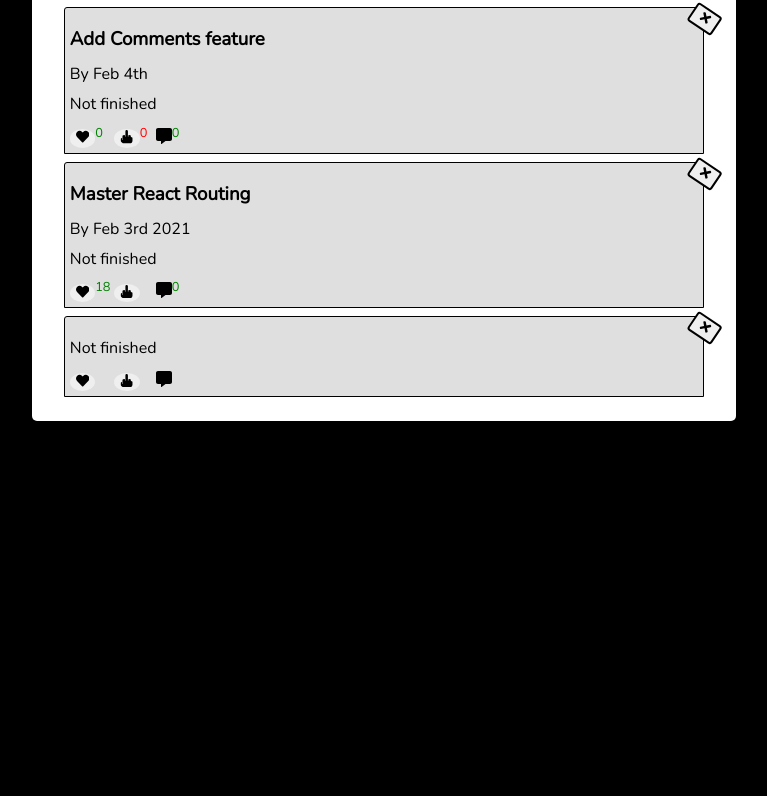
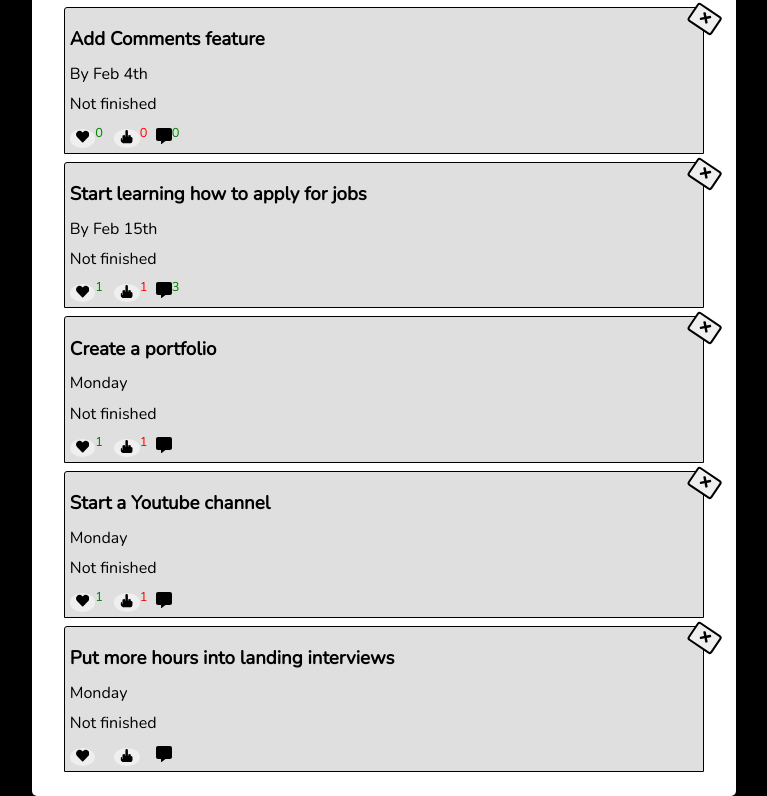
Before and after one commit to kamwaro/react_project-tracker, a React (Create React App) app: page / in a window 1280 px wide. Shown: the part 1517-2313 px from the top of the page, without its empty margins (256-1023 px from the left). Before the commit the page ends 1938 px from the top, so only its background shows below. Built offline with nearby package versions, Linux system fonts and the light colour scheme; data requests are answered from the project's data file.

Commit message:
configure ProjectSchema

```diff
--- a/db.json
+++ b/db.json
@@ -6,11 +6,11 @@
       "deadline": "By Feb 28th 2020",
       "done": false,
       "loveCounts": 9,
-      "hateCounts": 5,
+      "hateCounts": 8,
       "messages": [
         "THis is what debugging is!"
       ],
-      "messageCounts": 15
+      "messageCounts": 21
     },
     {
       "id": 4,
@@ -30,7 +30,7 @@
       "loveCounts": 16,
       "hateCounts": 0,
       "messages": [],
-      "messageCounts": 0
+      "messageCounts": 1
     },
     {
       "name": "Learn how to use a tooltip",
@@ -83,120 +83,39 @@
       "messageCounts": 0
     },
     {
-      "name": "Master React Routing",
-      "deadline": "By Feb 3rd 2021",
+      "name": "Start learning how to apply for jobs",
+      "deadline": "By Feb 15th",
       "done": false,
+      "messages": [],
       "id": 11,
-      "loveCounts": 18,
-      "messages": [],
-      "messageCounts": 0
+      "loveCounts": 1,
+      "hateCounts": 1,
+      "messageCounts": 3
     },
     {
-      "0": {
-        "id": 3,
-        "name": "Build a portfolio",
-        "deadline": "By Feb 28th 2020",
+      "name": "Create a portfolio",
+      "deadline": "Monday",
       "done": false,
-        "loveCounts": 9,
-        "hateCounts": 5,
-        "messages": [
-          "THis is what debugging is!"
-        ],
-        "messageCounts": 15
+      "id": 12,
+      "loveCounts": 1,
+      "hateCounts": 1,
+      "messageCounts": null
     },
-      "1": {
-        "id": 4,
-        "name": "Get a job",
-        "deadline": "By March 30th 2020",
+    {
+      "name": "Start a Youtube channel",
+      "deadline": "Monday",
       "done": false,
+      "id": 13,
       "loveCounts": 1,
-        "hateCounts": 0,
-        "messages": [],
-        "messageCounts": 0
+      "hateCounts": 1,
+      "messageCounts": null
     },
-      "2": {
-        "name": "Practice Async Await",
-        "deadline": "By Feb 5th 2020",
-        "done": true,
-        "id": 5,
-        "loveCounts": 16,
-        "hateCounts": 0,
-        "messages": [],
-        "messageCounts": 0
-      },
-      "3": {
-        "name": "Learn how to use a tooltip",
-        "deadline": "In 30 minutes",
+    {
+      "name": "Put more hours into landing interviews",
+      "deadline": "Monday",
       "done": false,
-        "id": 6,
-        "loveCounts": 0,
-        "hateCounts": 3,
-        "messages": [],
-        "messageCounts": 0
-      },
-      "4": {
-        "name": "Add pagination to the next project",
-        "deadline": "By Friday ",
-        "done": false,
-        "id": 7,
-        "loveCounts": 0,
-        "hateCounts": 0,
-        "messages": [],
-        "messageCounts": 0
-      },
-      "5": {
-        "name": "Start learning Redux",
-        "deadline": "By Feb 10th 2020",
-        "done": false,
-        "id": 8,
-        "loveCounts": 29,
-        "hateCounts": 0,
-        "messages": [],
-        "messageCounts": 0
-      },
-      "6": {
-        "name": "Master React Routing",
-        "deadline": "By Feb 3rd 2021",
-        "done": true,
-        "id": 9,
-        "loveCounts": 30,
-        "hateCounts": 0,
-        "messages": [],
-        "messageCounts": 0
-      },
-      "7": {
-        "name": "Add Comments feature",
-        "deadline": "By Feb 4th",
-        "done": false,
-        "id": 10,
-        "loveCounts": 0,
-        "hateCounts": 0,
-        "messages": [],
-        "messageCounts": 0
-      },
-      "8": {
-        "name": "Master React Routing",
-        "deadline": "By Feb 3rd 2021",
-        "done": false,
-        "id": 11,
-        "loveCounts": 18,
-        "messages": [],
-        "messageCounts": 0
-      },
-      "9": {
-        "name": "Some",
-        "deadline": "tomorrow",
-        "done": false,
-        "messages": [
-          "Put it in"
-        ],
-        "id": 12,
-        "messageCounts": 15,
-        "loveCounts": 1,
-        "hateCounts": 1
-      },
-      "messageCounts": null,
-      "id": 12
+      "id": 14,
+      "messageCounts": null
     }
   ]
 }
--- a/src/App.js
+++ b/src/App.js
@@ -25,7 +25,7 @@ useEffect(() => {
 
 // fetch projects
 const fetchProjects = async () => {
-  const res = await fetch('http://localhost:5000/projects');
+  const res = await fetch('http://localhost:5001/projects');
   const data = await res.json();
 
   return data
@@ -33,9 +33,8 @@ const fetchProjects = async () => {
 
 // fetch project
 const fetchProject = async (id) => {
-// const res = await fetch(`http://localhost:5000/projects/${id}`)
-// const data = await res.json()
-const data =projects
+const res = await fetch(`http://localhost:5001/projects/${id}`)
+const data = await res.json()
 return data;
 }
 
@@ -44,9 +43,9 @@ return data;
 
 // Add project
 const addProject = async (project,deadline) => {
-  const newProject = {name:project,deadline:deadline,done:false,messages:[]};
+  const newProject = {name:project,deadline:deadline,done:false};
 
-  const res = await fetch('http://localhost:5000/projects',{
+  const res = await fetch('http://localhost:5001/projects',{
     method:'POST',
     headers:{'Content-type':'application/json'},
     body:JSON.stringify(newProject)
@@ -73,7 +72,7 @@ const toggleForm = () => {
 const updLoveCounts = async (id) => {
   const projectToUpdate = await fetchProject(id);
   const updData = {...projectToUpdate,loveCounts:projectToUpdate.loveCounts + 1};
-  const res = await fetch(`http://localhost:5000/projects/${id}`,{
+  const res = await fetch(`http://localhost:5001/projects/${id}`,{
     method:'PUT',
     headers:{
       'Content-type':'application/json'
@@ -89,7 +88,7 @@ const updLoveCounts = async (id) => {
 const updHateCounts = async (id) => {
   const projectToUpdate = await fetchProject(id);
   const updData = {...projectToUpdate,hateCounts:projectToUpdate.hateCounts + 1};
-  const res = await fetch(`http://localhost:5000/projects/${id}`,{
+  const res = await fetch(`http://localhost:5001/projects/${id}`,{
     method:'PUT',
     headers:{
       'Content-type':'application/json'
@@ -102,7 +101,7 @@ const updHateCounts = async (id) => {
 
 // Remove project
 const removeProject = async (id) => {
-  await fetch(`http://localhost:5000/projects/${id}`,{
+  await fetch(`http://localhost:5001/projects/${id}`,{
       method:'DELETE'
     })
   setProjects(projects.filter(project => project.id !== id ));
@@ -114,7 +113,7 @@ const removeProject = async (id) => {
  const updStatus = async (id) => {
    const projectToUpdate = await fetchProject(id);
    const updatedProject = {...projectToUpdate,done:!projectToUpdate.done};
-   const res = await fetch(`http://localhost:5000/projects/${id}`,{
+   const res = await fetch(`http://localhost:5001/projects/${id}`,{
      method:'PUT',
      headers:{'Content-type':'application/json'},
      body:JSON.stringify(updatedProject)
@@ -126,13 +125,13 @@ const removeProject = async (id) => {
 
   // Update project messages
   const updMessages = async (id,message) => {
-    const projectToUpdate = await fetchProject(id);
+     let projectToUpdate = await fetchProject(id);
     console.log(id);
     console.log(message);
     console.log(projectToUpdate)
     const updatedProject = {...projectToUpdate,messages:[...projectToUpdate.messages,message]};
     console.log("updated ",updatedProject)
-    const res = await fetch(`http://localhost:5000/projects/${id}`,{
+    const res = await fetch(`http://localhost:5001/projects/${id}`,{
       method:'PUT',
       headers:{'Content-type':'application/json'},
       body:JSON.stringify(updatedProject)
@@ -150,7 +149,7 @@ const removeProject = async (id) => {
   const updMessageCounts = async (id) => {
     const projectToUpdate = await fetchProject(id);
     const updData = {...projectToUpdate,messageCounts:projectToUpdate.messageCounts + 1};
-    const res = await fetch(`http://localhost:5000/projects/${id}`,{
+    const res = await fetch(`http://localhost:5001/projects/${id}`,{
       method:'PUT',
       headers:{
         'Content-type':'application/json'
--- a/src/Components/MessageProject.js
+++ b/src/Components/MessageProject.js
@@ -30,7 +30,7 @@ const MessageProject = ({ updMessages, updMessageCounts,projects}) => {
         return () => {
             console.log('Component will unmount!!');
         }
-    },[id]);
+    },[id,projects]);
 
 
     const onSubmit = (e) => {
```
Also changed, not shown: Models/Project.js (added, +22 -0 lines), package.json (+8 -1 lines), server.js (added, +14 -0 lines), src/db/db.js (added), 2 other files (tests, documents, lock files or other folders). Lines whose indentation alone changed are shown as unchanged.
